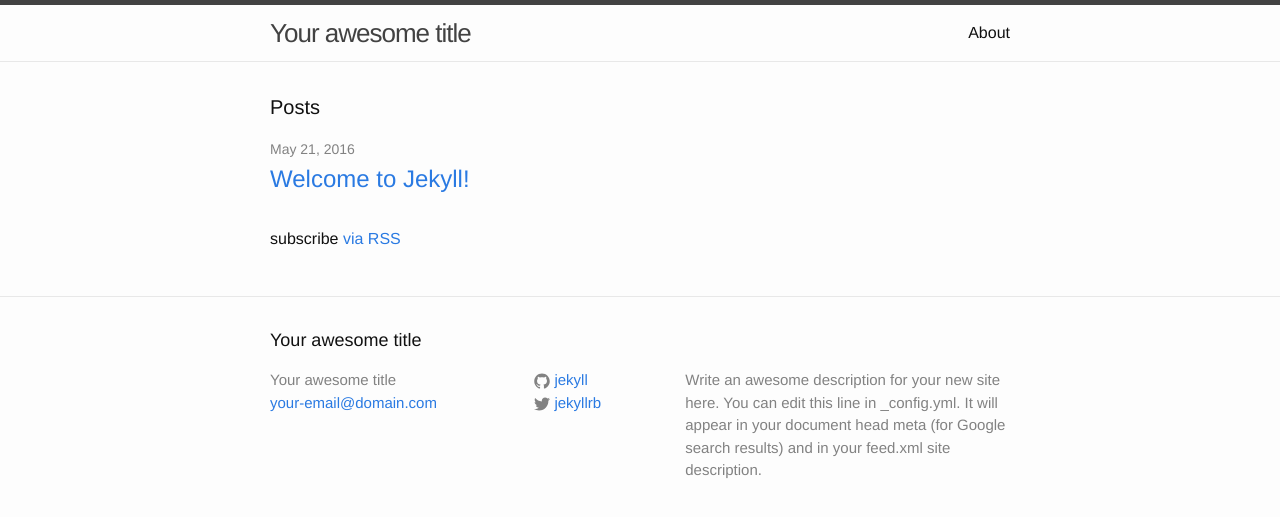
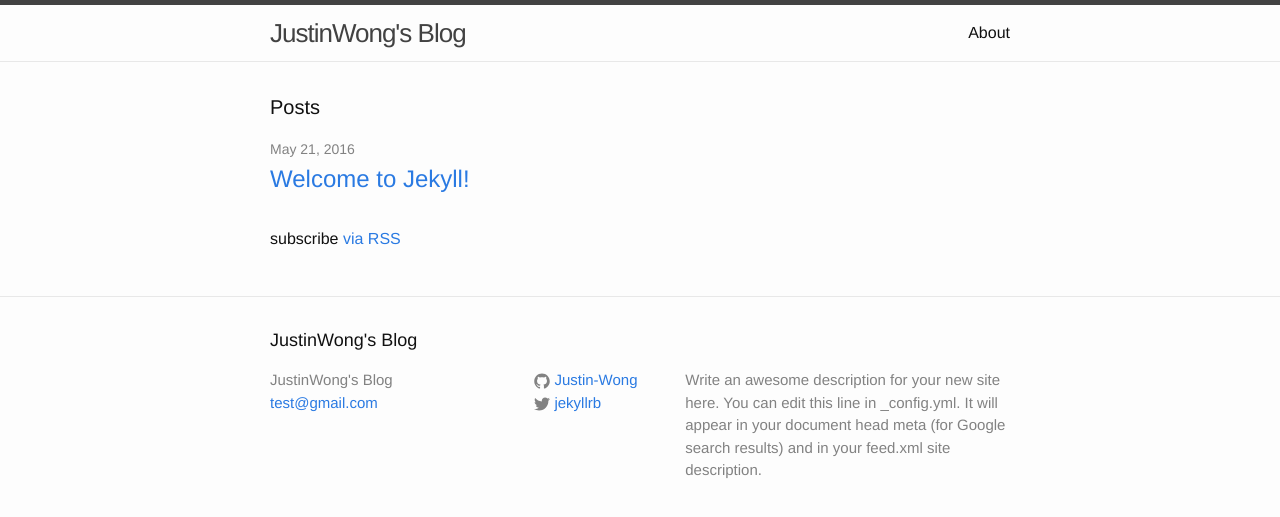
Before and after one commit to Justin-Wong/myblog, a Jekyll site: the page built from index.html, in a window 1280 px wide. Shown: the top 517 px of the page. Built offline with Jekyll 4.4.1, drawn with Linux system fonts in a browser that asks for light colours.

Commit message:
add some personal info

```diff
--- a/_config.yml
+++ b/_config.yml
@@ -6,8 +6,8 @@
 # 'jekyll serve'. If you change this file, please restart the server process.
 
 # Site settings
-title: Your awesome title
-email: your-email@domain.com
+title: JustinWong's Blog
+email: test@gmail.com
 description: > # this means to ignore newlines until "baseurl:"
   Write an awesome description for your new site here. You can edit this
   line in _config.yml. It will appear in your document head meta (for
@@ -15,7 +15,7 @@ description: > # this means to ignore newlines until "baseurl:"
 baseurl: "" # the subpath of your site, e.g. /blog
 url: "http://yourdomain.com" # the base hostname & protocol for your site
 twitter_username: jekyllrb
-github_username:  jekyll
+github_username:  Justin-Wong
 
 # Build settings
 markdown: kramdown
```
